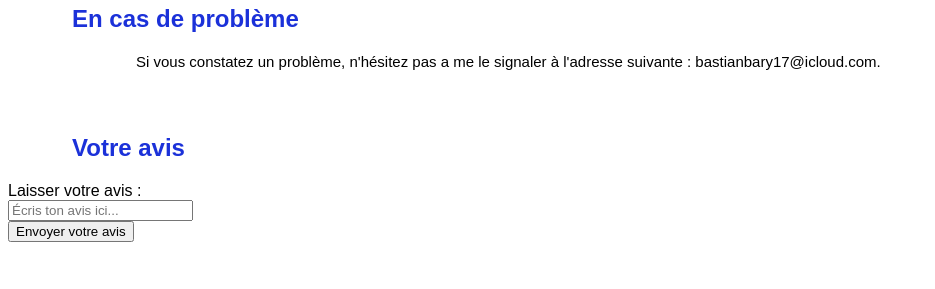
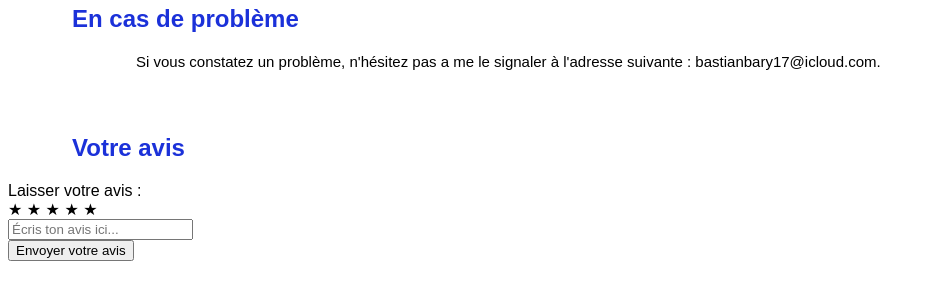
Before and after one commit to babadu17/evenement-du-jour, a Flask app: template templates/index.html in a window 1280 px wide. Shown: the part 511-800 px from the top of the page, without its empty margins (0-935 px from the left). Run offline with Flask 3, Linux system fonts and the light colour scheme; the template is opened without the code that fills it, so the values that code supplies are empty.

Commit message:
Update index.html

```diff
--- a/templates/index.html
+++ b/templates/index.html
@@ -49,6 +49,13 @@
         <h2>Votre avis</h2>
         <form action="/enregistrer_avis" method="post" class="avis">
             <label for="avi">Laisser votre avis :</label><br>
+            <div id="stars">
+               <span class="star" data-value="1">★</span>
+               <span class="star" data-value="2">★</span>
+               <span class="star" data-value="3">★</span>
+               <span class="star" data-value="4">★</span>
+               <span class="star" data-value="5">★</span>
+            </div>
             <input type="text" name="avis" placeholder="Écris ton avis ici..."><br>
             <input id="avis" type="submit" value="Envoyer votre avis">
             <p>{{ message }}</p>
```
